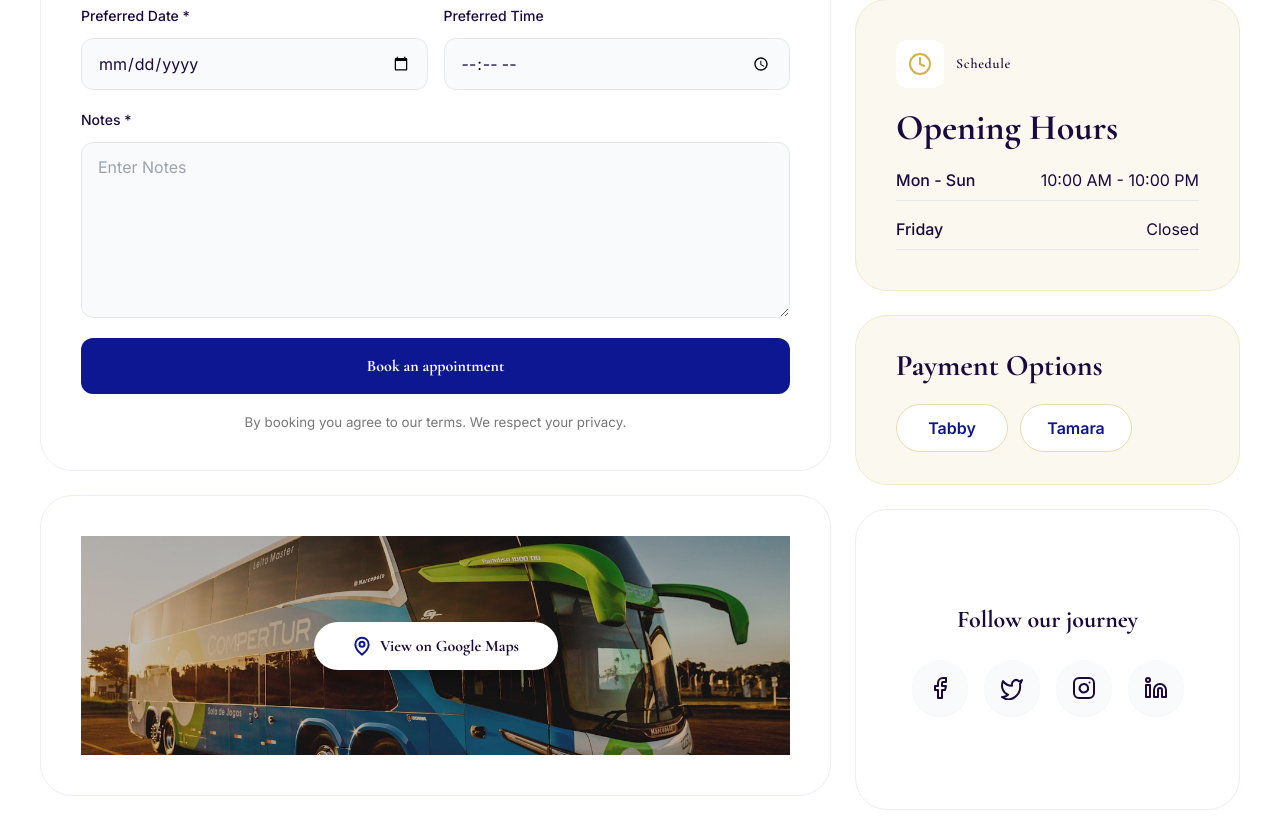
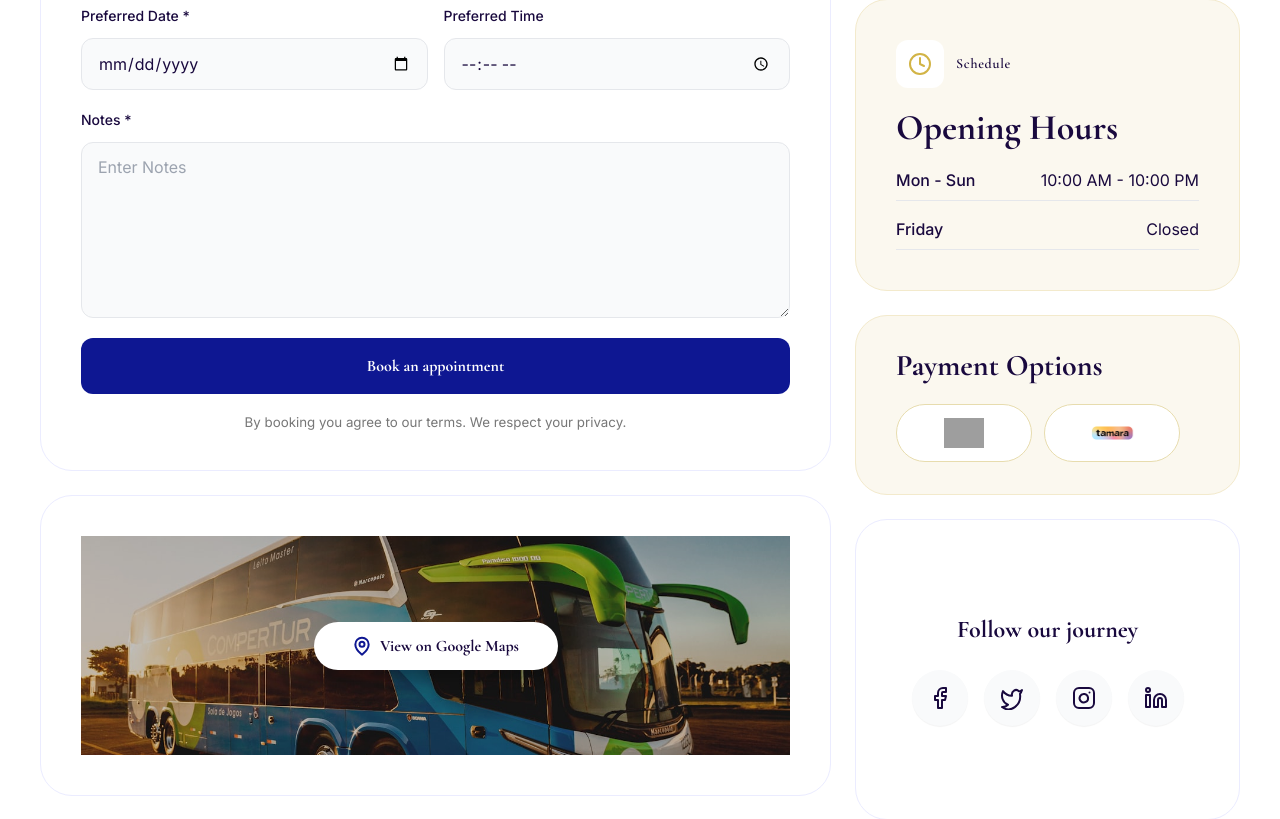
Before and after one commit to aliaslam90/Al-Manal, a PHP site: page /contact.html in a window 1280 px wide. Shown: the part 974-1793 px from the top of the page. Run offline with PHP 8.4, Linux system fonts and the light colour scheme; grey boxes are pictures that could not be loaded.

Commit message:
Update contact payment logos and Google Maps link

```diff
--- a/contact.css
+++ b/contact.css
@@ -56,3 +56,6 @@
 .contact-request .appointment-form select:disabled { background:#f7f7fa; color:#777; }
 .contact-request .appointment-form small { text-align:center; color:#777; }
 @media(max-width:600px) { .contact-request .appointment-form .field-row { grid-template-columns:1fr; } }
+
+.payment-options span { display:inline-flex; align-items:center; justify-content:center; }
+.payment-options span img { display:block; width:90px; height:30px; object-fit:contain; }
--- a/contact.html
+++ b/contact.html
@@ -1,5 +1,5 @@
 <!doctype html><html lang="en"><head><meta charset="UTF-8"><meta name="viewport" content="width=device-width,initial-scale=1"><title>Contact | Al Manal Dental Center</title><link rel="preconnect" href="https://fonts.googleapis.com"><link rel="preconnect" href="https://fonts.gstatic.com" crossorigin><link href="https://fonts.googleapis.com/css2?family=Cormorant+Garamond:wght@600;700&family=Inter:wght@300;400;500;600&display=swap" rel="stylesheet"><link rel="stylesheet" href="style.css?v=16">  <link rel="stylesheet" href="navigation.css?v=1">
-<link rel="stylesheet" href="homepage.css?v=4"><link rel="stylesheet" href="about.css?v=6"><link rel="stylesheet" href="contact.css?v=3">
+<link rel="stylesheet" href="homepage.css?v=4"><link rel="stylesheet" href="about.css?v=6"><link rel="stylesheet" href="contact.css?v=4">
 </head><body class="contact-view">
 <header class="site-header">
     <a class="logo" href="index.html" aria-label="Al Manal home"><img src="assets/logo-original.png" alt="Al Manal"></a>
@@ -14,12 +14,12 @@
 <section class="contact-dashboard">
   <div class="contact-primary">
     <article class="contact-request"><h2>Book an Appointment</h2><form class="appointment-form" id="contact-form"><label>Full Name *<input required name="name" autocomplete="name" placeholder="Your full name"></label><div class="field-row"><label>Phone *<input required name="phone" autocomplete="tel" type="tel" placeholder="+971 ..."></label><label>Email *<input required name="email" autocomplete="email" type="email" placeholder="you@email.com"></label></div><div class="field-row service-doctor-fields"><label>Service *<select required name="service" id="appointment-service"><option value="">Select a service</option><option>Smile Design</option><option>Veneers</option><option>Root Canal Treatment</option><option>Dental Crowns</option><option>Dental Implants</option><option>Orthodontics</option></select></label><label>Doctor *<select required name="doctor" id="appointment-doctor" disabled><option value="">Select a service first</option></select></label></div><div class="field-row"><label>Preferred Date *<input required name="date" type="date"></label><label>Preferred Time<input name="time" type="time"></label></div><label>Notes *<textarea required name="notes" placeholder="Enter Notes"></textarea></label><button class="button button-primary" type="submit">Book an appointment</button><small>By booking you agree to our terms. We respect your privacy.</small></form></article>
-    <article class="contact-map-card"><img src="assets/contact-map-banner.png" alt="Directions to Al Manal Dental Center"><a href="https://maps.google.com/?q=56+Al+Murahibeen+St+Khalifa+City+Abu+Dhabi" target="_blank" rel="noreferrer"><img src="assets/contact-map-pin.svg" width="20" height="20" alt="">View on Google Maps</a></article>
+    <article class="contact-map-card"><img src="assets/contact-map-banner.png" alt="Directions to Al Manal Dental Center"><a href="https://share.google/nU1XSbNYQ8kDtkKHs" target="_blank" rel="noreferrer"><img src="assets/contact-map-pin.svg" width="20" height="20" alt="">View on Google Maps</a></article>
   </div>
   <aside class="contact-secondary">
     <article class="reach-card"><div class="contact-label"><i><img src="assets/contact-info.svg" width="24" height="24" alt=""></i><span>Contact Info</span></div><h2>Reach Out</h2><div class="reach-list"><div><i><img src="assets/contact-phone.svg" width="20" height="20" alt=""></i><p><span>Call Us</span><a href="tel:+97125569213">+971 2 556 9213</a></p></div><div><i><img src="assets/contact-email.svg" width="20" height="20" alt=""></i><p><span>Email Us</span><a href="mailto:info@almanaldental.ae">info@almanaldental.ae</a></p></div><div><i><img src="assets/contact-location.svg" width="20" height="20" alt=""></i><p><span>Visit Us</span><b>56 Al Murahibeen St,<br>Khalifa City, Abu Dhabi</b></p></div></div></article>
     <article class="hours-card"><div class="contact-label"><i><img src="assets/contact-clock.svg" width="24" height="24" alt=""></i><span>Schedule</span></div><h2>Opening Hours</h2><div><p><b>Mon - Sun</b><span>10:00 AM - 10:00 PM</span></p><p><b>Friday</b><span>Closed</span></p></div></article>
-    <article class="payment-options"><h2>Payment Options</h2><div><span>Tabby</span><span>Tamara</span></div></article>
+    <article class="payment-options"><h2>Payment Options</h2><div><span><img src="assets/payment-tabby.svg?v=2" alt="Tabby" width="90" height="30"></span><span><img src="assets/payment-tamara.webp" alt="Tamara" width="90" height="30"></span></div></article>
     <article class="contact-social"><h2>Follow our journey</h2><div><a href="#" aria-label="Facebook"><img src="assets/contact-facebook.svg" width="24" height="24" alt=""></a><a href="#" aria-label="Twitter"><img src="assets/contact-twitter.svg" width="24" height="24" alt=""></a><a href="#" aria-label="Instagram"><img src="assets/contact-instagram.svg" width="24" height="24" alt=""></a><a href="#" aria-label="LinkedIn"><img src="assets/contact-linkedin.svg" width="24" height="24" alt=""></a></div></article>
   </aside>
 </section></main>
```
